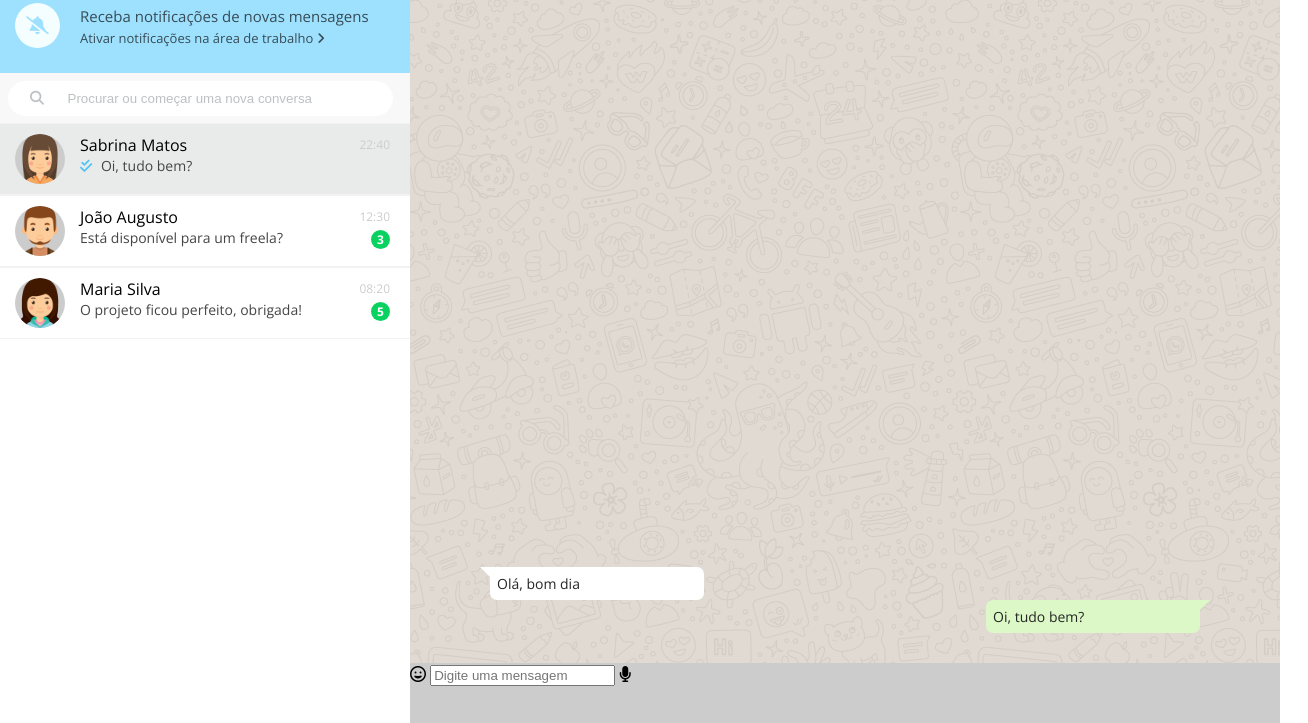
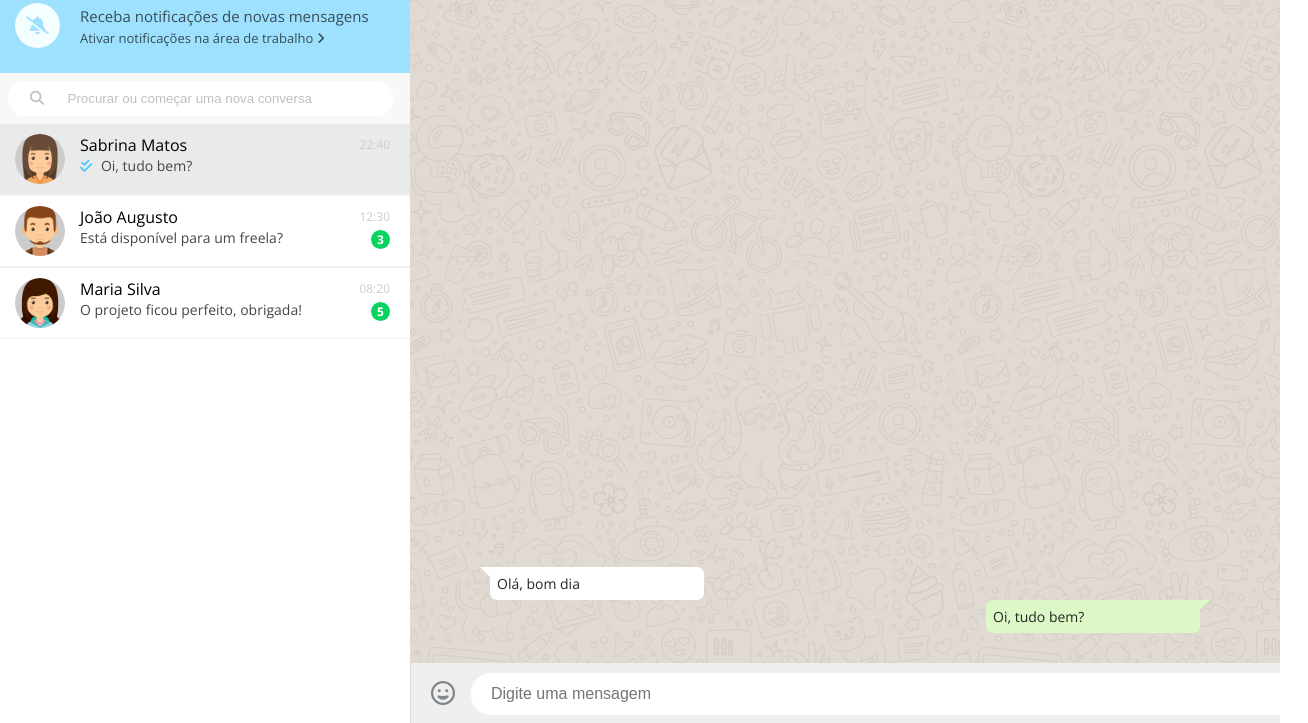
Before and after one commit to jfranco202/whatsapp-web-clone, a plain HTML site: page index.html in a window 1280 px wide. Shown: the part 77-800 px from the top of the page, 1308 px wide, since content can reach past the window. Drawn offline with nearby package versions, Linux system fonts and the light colour scheme.

Commit message:
include sendmessage inputs

```diff
--- a/styles.css
+++ b/styles.css
@@ -339,3 +339,39 @@ ul {
     top: 0;
     right: -10px;
 }
+
+/* send message */
+
+.sendmessage-container {
+    background-color: #efefef;
+    border-left: 1px solid #ddd;
+    height: 60px;
+    padding-left: 20px;
+    padding-right: 20px;
+    position: relative;
+}
+
+#chatmessage {
+    position: absolute;
+    top: 10px;
+    left: 60px;
+    background-color: #fff;
+    border: none;
+    height: 40px;
+    border-radius: 20px;
+    padding-left: 20px;
+    font-size: 16px;
+    width: 815px;
+}
+
+.sendmessage-container i {
+    font-size: 24px;
+    color: #80868a;
+    cursor: pointer;
+    height: 60px;
+    line-height: 60px;
+}
+
+.fa-microphone {
+    float: right;
+}
```
